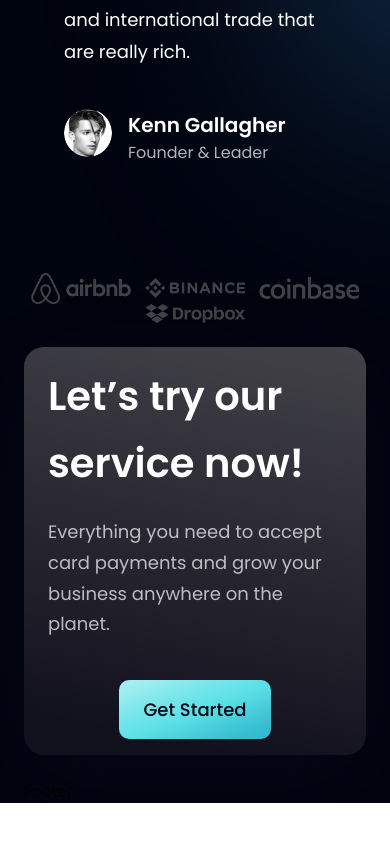
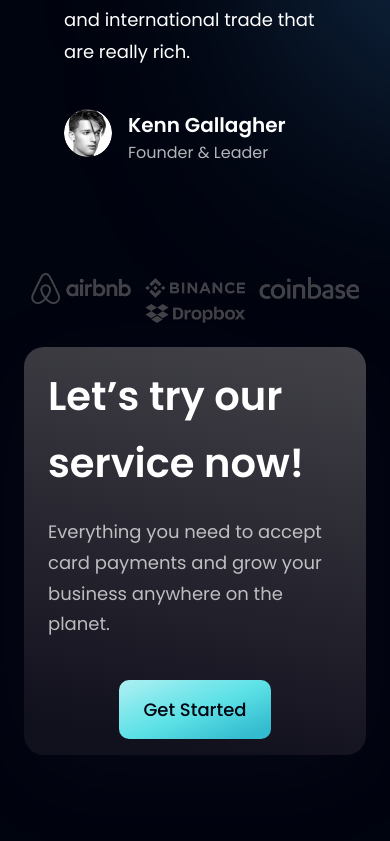
Before and after one commit to ahteshamsalamatansari/fintech-react, a React (Vite) app: page / in a window 390 px wide. Shown: the part 5640-6481 px from the top of the page. Before the commit the page ends 6443 px from the top, so only its background shows below. Built offline with nearby package versions, Linux system fonts and the light colour scheme.

Commit message:
Footer Started

```diff
--- a/src/components/Footer.jsx
+++ b/src/components/Footer.jsx
@@ -1,9 +1,14 @@
-import React from 'react'
+import styles from "../style"
+import {logo} from "../assets"
+import {footerLinks, socialMedia} from "../constants"
+const Footer = () =>
+   (
+    <section className={`${styles.flexCenter} ${styles.paddingY} flex-col`}>
+      <div className={`${styles.flexStart} md:flex-row flex-col mb-8 w-full`}>
 
-const Footer = () => {
-  return (
-    <div>Footer</div>
+      </div>
+    </section>
   )
-}
+
 
 export default Footer
```
